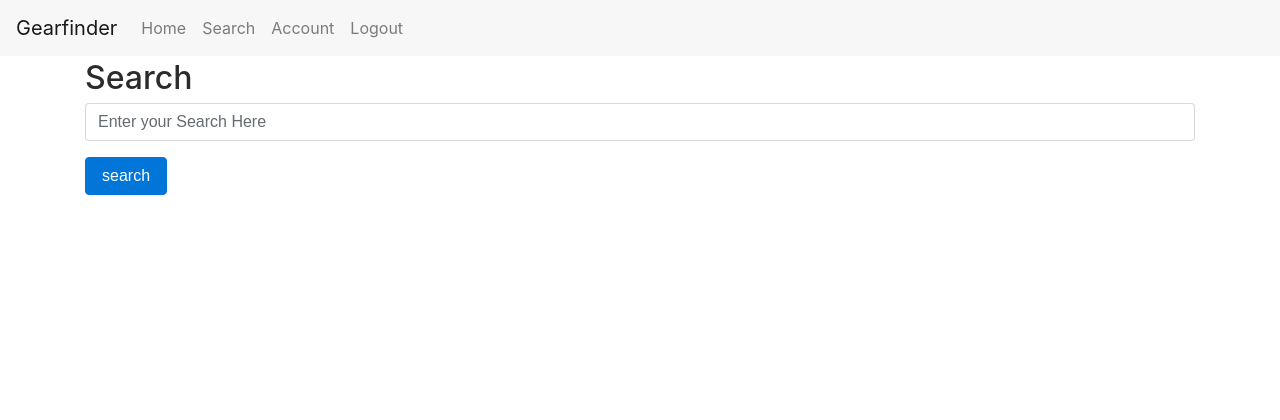
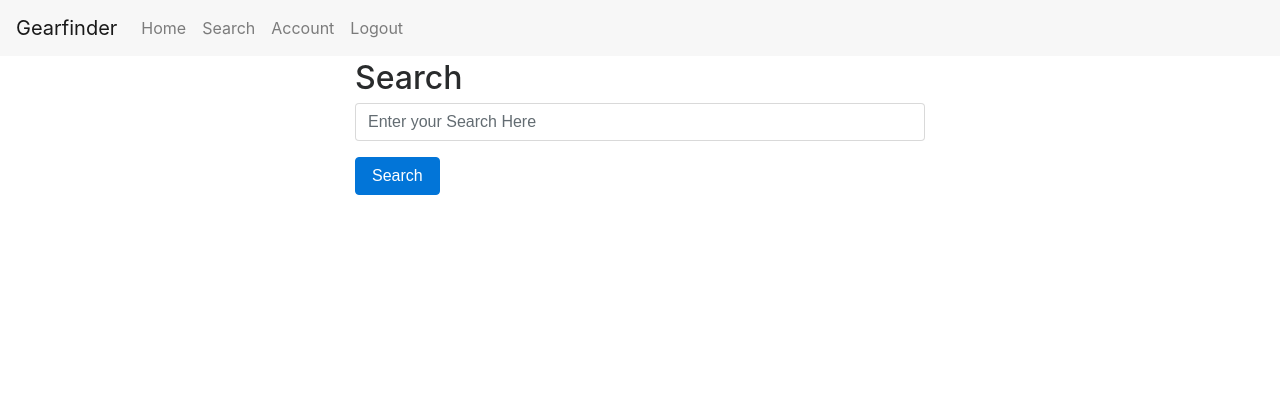
Before and after one commit to james-willis/gearfinder, a Flask app: page /search in a window 1280 px wide. Shown: the top 420 px of the page. Run offline with Flask 2, Linux system fonts and the light colour scheme; a user stored in the database is signed in; data that the repository does not hold is empty; some libraries are stand-ins or nearby versions.

Commit message:
css updates

```diff
--- a/app/static/css/main.css
+++ b/app/static/css/main.css
@@ -6,6 +6,12 @@ body {
 	margin-bottom: 20px;
 	overflow: hidden;
 	}
+
+.container {
+  margin-right: auto;
+  margin-left: auto;
+  max-width: 600px; /* or 950px */
+}
 
 body > .container {
 padding: 60px 15px 0;
--- a/app/templates/base.html
+++ b/app/templates/base.html
@@ -4,8 +4,9 @@
         <meta http-equiv="X-UA-Compatible" content="IE=edge">
         <meta name="viewport" content="width=device-width, initial-scale=1">
 
-        <link rel="stylesheet" href="/static/css/main.css">
         <link rel="stylesheet" href="https://maxcdn.bootstrapcdn.com/bootstrap/4.0.0-alpha.6/css/bootstrap.min.css" integrity="sha384-rwoIResjU2yc3z8GV/NPeZWAv56rSmLldC3R/AZzGRnGxQQKnKkoFVhFQhNUwEyJ" crossorigin="anonymous">
+                <link rel="stylesheet" href="/static/css/main.css">
+
         <script src="https://code.jquery.com/jquery-3.1.1.slim.min.js" integrity="sha384-A7FZj7v+d/sdmMqp/nOQwliLvUsJfDHW+k9Omg/a/EheAdgtzNs3hpfag6Ed950n" crossorigin="anonymous"></script>
         <script src="https://cdnjs.cloudflare.com/ajax/libs/tether/1.4.0/js/tether.min.js" integrity="sha384-DztdAPBWPRXSA/3eYEEUWrWCy7G5KFbe8fFjk5JAIxUYHKkDx6Qin1DkWx51bBrb" crossorigin="anonymous"></script>
         <script src="https://maxcdn.bootstrapcdn.com/bootstrap/4.0.0-alpha.6/js/bootstrap.min.js" integrity="sha384-vBWWzlZJ8ea9aCX4pEW3rVHjgjt7zpkNpZk+02D9phzyeVkE+jo0ieGizqPLForn" crossorigin="anonymous"></script>
--- a/app/templates/search.html
+++ b/app/templates/search.html
@@ -4,17 +4,17 @@
         <h2>Search</h2>
         {{ form.hidden_tag() }}
 
-        <div class="form-group">
+        <fieldset class="form-group">
             <label for="search" class ="sr-only">Search Terms</label>
-            {{ form.search_terms(id="search", type="search", class="form-control",
+            {{ form.search_terms(id="search", class="form-control", type="search", autoselect="",
                                     placeholder="Enter your Search Here") }}
-        </div>
+        </fieldset>
 
-        <input class="btn btn-primary" type="submit" value="search">
+        <input class="btn btn-primary" type="submit" value="Search">
 
         {% if g.user.get_search_terms_str()%}
-        <a class="btn btn-primary" href="{{ url_for('results', search_terms=g.user.get_search_terms_str()) }}">
-        See Subscribed Search
+            <a class="btn btn-primary" href="{{ url_for('results', search_terms=g.user.get_search_terms_str()) }}">
+                See Subscribed Search
             </a>
             <br>
             <small>Your subscribed search is "{{ g.user.get_search_terms_str() }}"</small>
```
